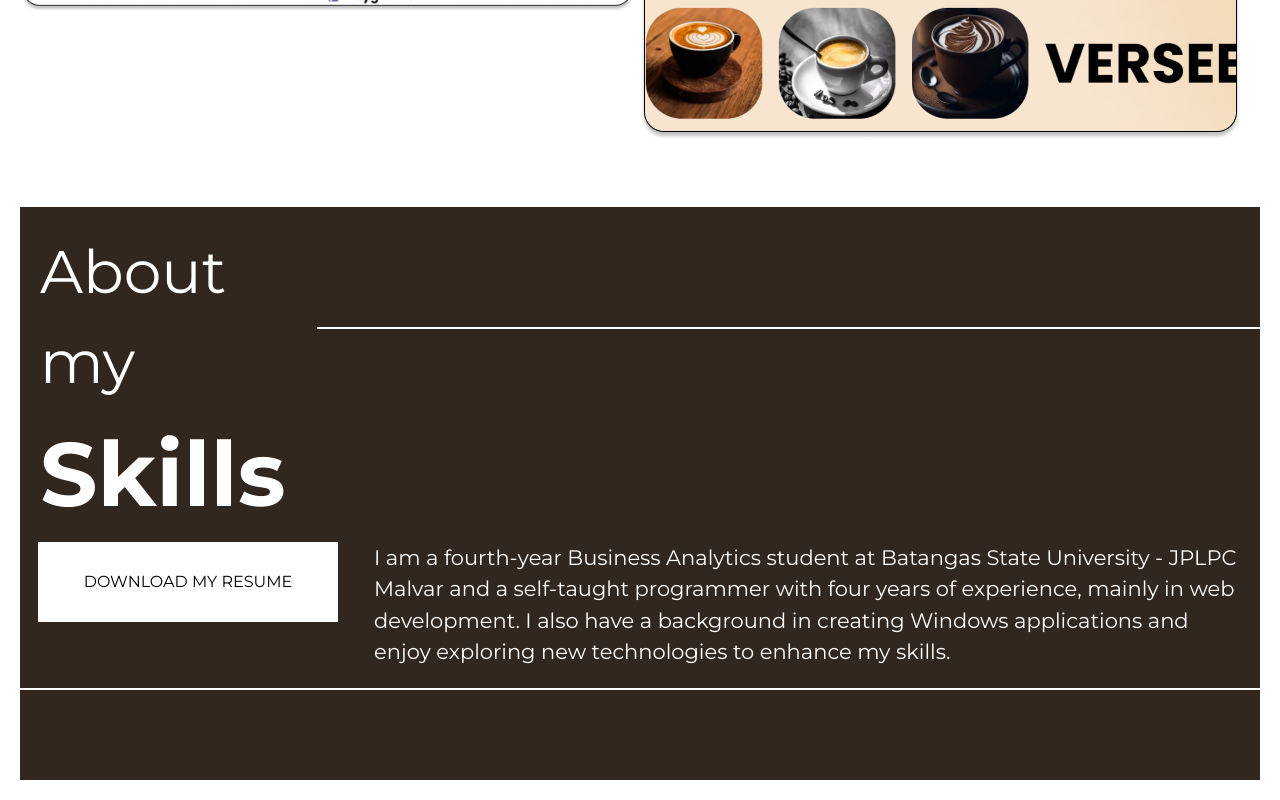
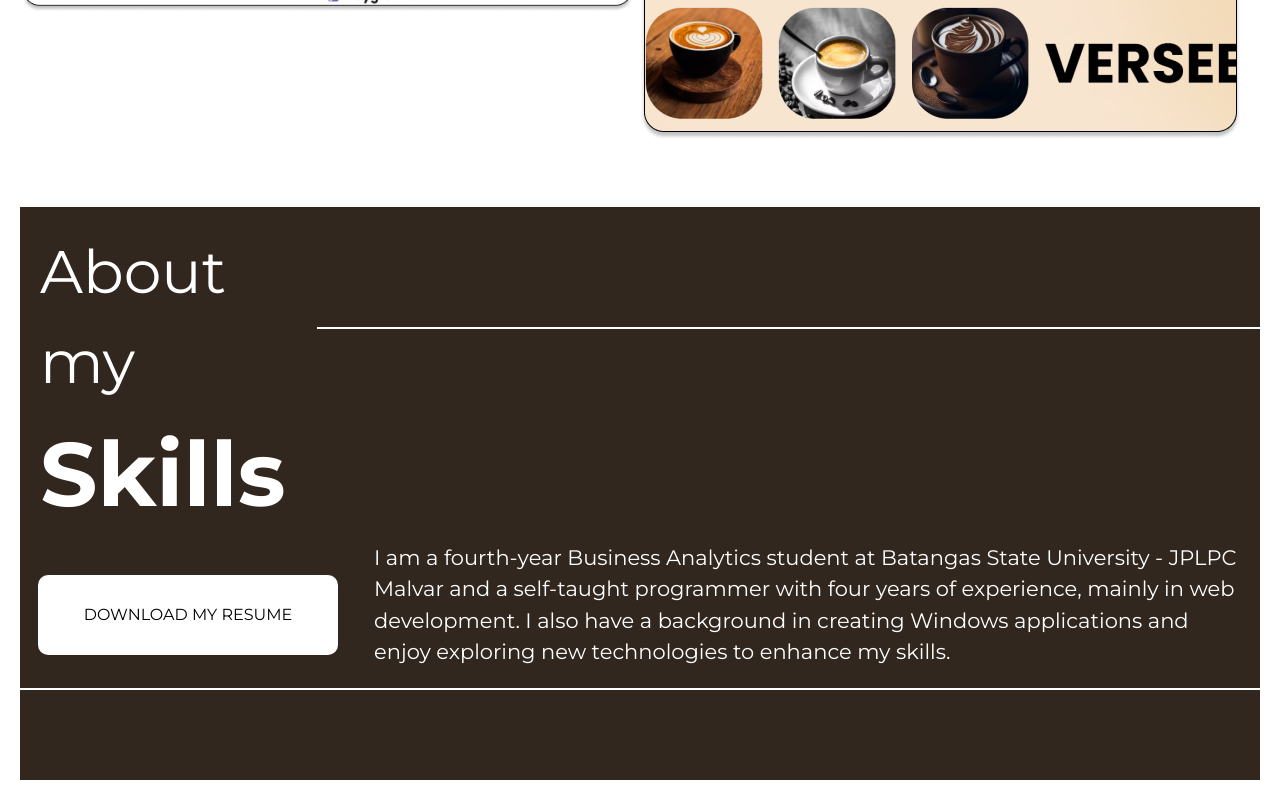
Before and after one commit to AlexaCastillo1010/Portfolio, a React (Vite) app in the folder portfolio/: page / in a window 1280 px wide. Shown: the part 1491-2291 px from the top of the page. Built offline with nearby package versions, Linux system fonts and the light colour scheme.

Commit message:
about skills button download resume

```diff
--- a/portfolio/src/components/aboutskills.jsx
+++ b/portfolio/src/components/aboutskills.jsx
@@ -1,16 +1,12 @@
 import "../index.css";
-import aboutbg from "./image/aboutskillsbg.png"
 import "./css/aboutskills.css";
-
 
 export default function AboutSkills() {
     return (
         <div className="aboutskills">
-
             <div className="bothcontainer">
                 <div className="rightskills">
                     <h1 className="alex">About my</h1>
-
                     <h1 className="skills">Skills</h1>
                 </div>
                 <div className="leftskills">
@@ -18,12 +14,18 @@ export default function AboutSkills() {
                 </div>
             </div>
             <div className="aboutskillsdetails">
-                <button className="download">DOWNLOAD MY RESUME</button>
-                <p className="iam">I am a fourth-year Business Analytics student at Batangas State University - JPLPC Malvar and a self-taught programmer with four years of experience, mainly in web development. I also have a background in creating Windows applications and enjoy exploring new technologies to enhance my skills.</p>
+                {/* Download Button */}
+                <a
+                    href="/Ma.%20Alexandria%20Castillo%20Intern.pdf"
+                    download="Ma. Alexandria Castillo Intern.pdf"
+                    className="download"
+                >
+                    DOWNLOAD MY RESUME
+                </a>
+                <p className="iam">
+                    I am a fourth-year Business Analytics student at Batangas State University - JPLPC Malvar and a self-taught programmer with four years of experience, mainly in web development. I also have a background in creating Windows applications and enjoy exploring new technologies to enhance my skills.
+                </p>
             </div>
-
-
-
         </div>
     );
 }
--- a/portfolio/src/components/css/aboutskills.css
+++ b/portfolio/src/components/css/aboutskills.css
@@ -63,6 +63,7 @@
     justify-content: space-around;
     margin-top: 0;
     border-bottom: 2px solid white;
+    align-items: center ;
 }
 .iam{
     width: 70%;
@@ -71,7 +72,12 @@
     padding-bottom: 20px;
 }
 .download{
+    display: flex;
+    align-items: center;
+    justify-content: center;
+    text-align: center;
     background-color: white;
     height: 80px;
     width: 300px;
+    border-radius: 10px;
 }
```
Also changed, not shown: 1 other file (tests, documents, lock files or other folders).
